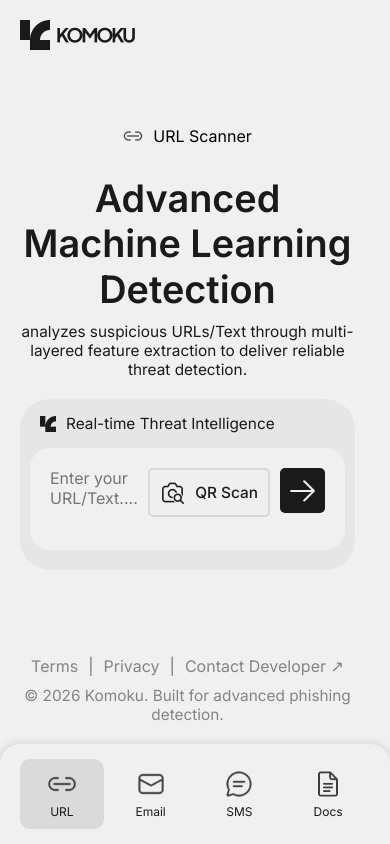
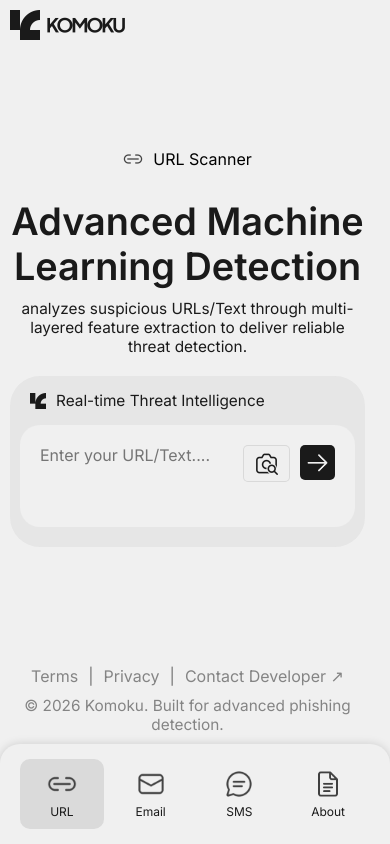
Before and after one commit to daffalde/komokuv2, a Next.js app: page / in a window 390 px wide. Built offline with nearby package versions, Linux system fonts and the light colour scheme.

Commit message:
fix : change docs to about in mobile nav

```diff
--- a/app/components/Machine.tsx
+++ b/app/components/Machine.tsx
@@ -228,7 +228,7 @@ export default function Machine() {
             {getProductType === "sms" || getProductType === "email" ? null : (
               <button
                 style={{ position: "relative" }}
-                className="secondary_button"
+                className={`secondary_button ${style.input_scan}`}
               >
                 <Image
                   src={"/qr-scan.webp"}
@@ -248,7 +248,7 @@ export default function Machine() {
             <button
               style={{ padding: "5px" }}
               onClick={handleAnalyze}
-              className="main-button"
+              className={`main_button ${style.input_analyze}`}
             >
               {loading ? (
                 <Loading />
--- a/app/components/machine.module.css
+++ b/app/components/machine.module.css
@@ -179,6 +179,9 @@
   .input_scan p {
     display: none;
   }
+  .input_analyze img {
+    transform: scale(0.8);
+  }
   .text_input {
     font-size: 16px;
   }
--- a/app/globals.css
+++ b/app/globals.css
@@ -125,3 +125,9 @@ body {
     top: 100px;
   }
 }
+
+@media (max-width: 600px) {
+  .container {
+    padding: 10px;
+  }
+}
--- a/app/page.tsx
+++ b/app/page.tsx
@@ -219,14 +219,18 @@ export default function Home() {
             </Link>
           </li>
           <li>
-            <Link href={"https://github.com/daffalde/komokuv2"}>
+            <Link
+              onClick={() => handleProduct("about")}
+              href={"/"}
+              className={getProductType === "about" ? styles.bnb_on : ""}
+            >
               <Image
                 src={"/product-docs.webp"}
                 alt="product sms icon"
                 width={30}
                 height={30}
               />
-              Docs
+              About
             </Link>
           </li>
         </ul>
```
